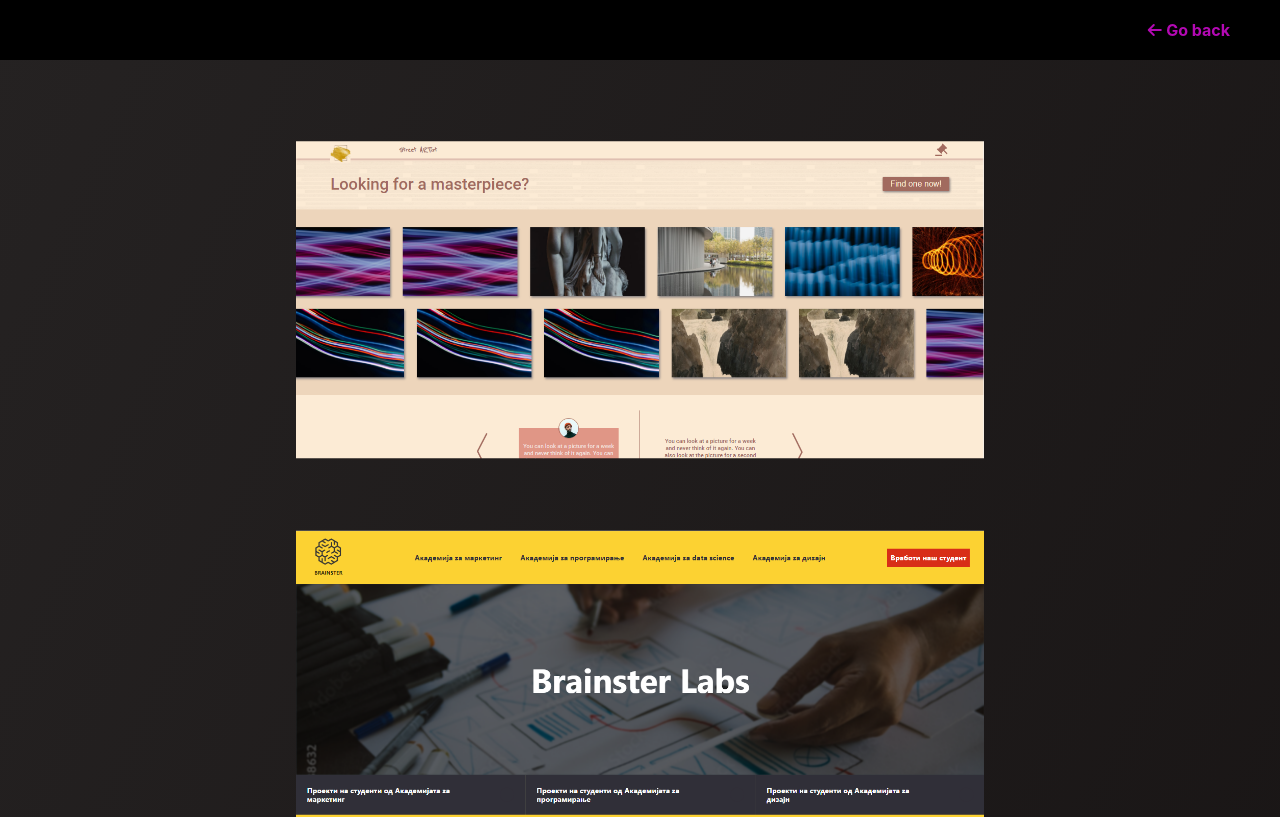
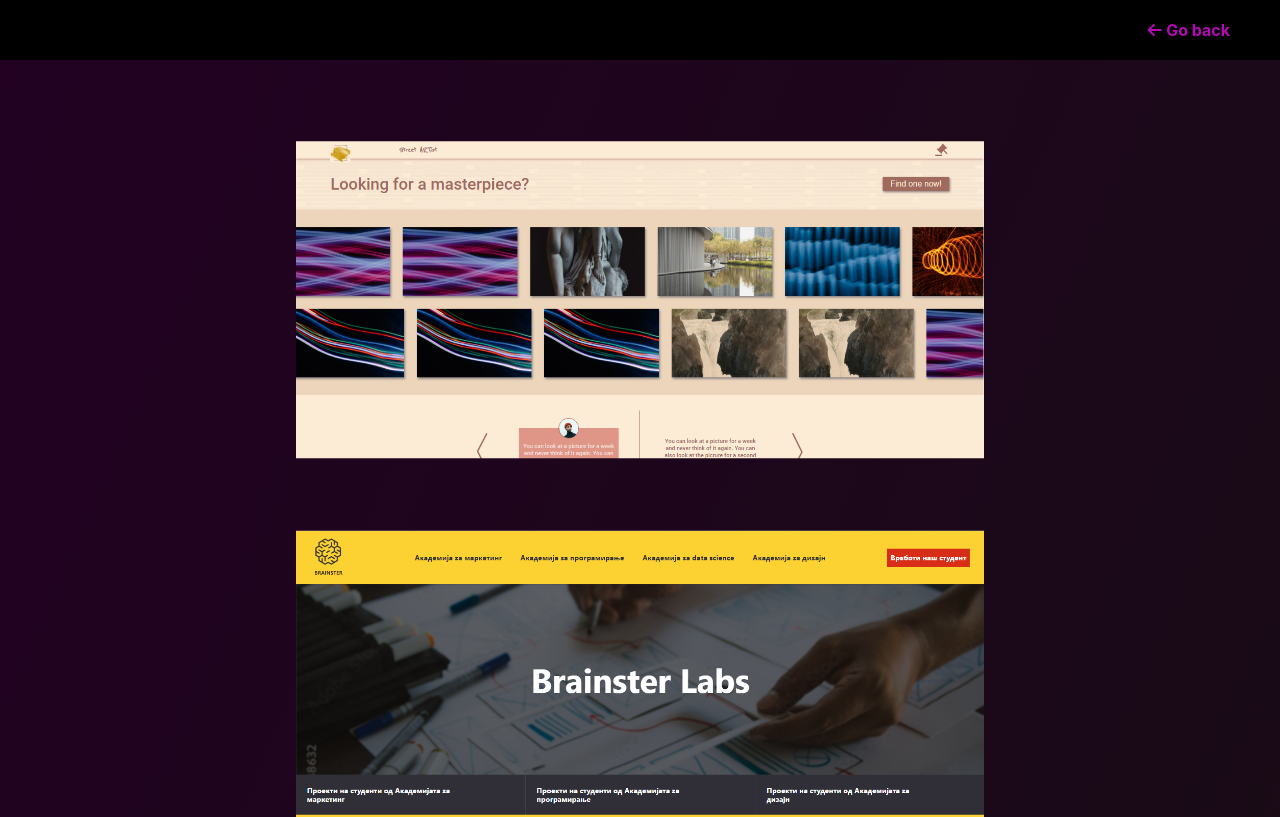
Before and after one commit to daniela-damjanoska/MyPortfolio, a React (Create React App) app: page /projects in a window 1280 px wide. Shown: the top 817 px of the page. Built offline with nearby package versions, Linux system fonts and the light colour scheme.

Commit message:
bg-color changed

```diff
--- a/src/App.css
+++ b/src/App.css
@@ -159,7 +159,7 @@ img {
 }
 
 .ProjectList {
-    background: linear-gradient(to top left, rgb(20, 16, 16), rgb(37, 34, 34));
+    background: linear-gradient(to top left, rgb(20, 16, 16), #220122);
     min-height: 100vh;
     color: #ffffff;
     padding-bottom: 20px;
```
